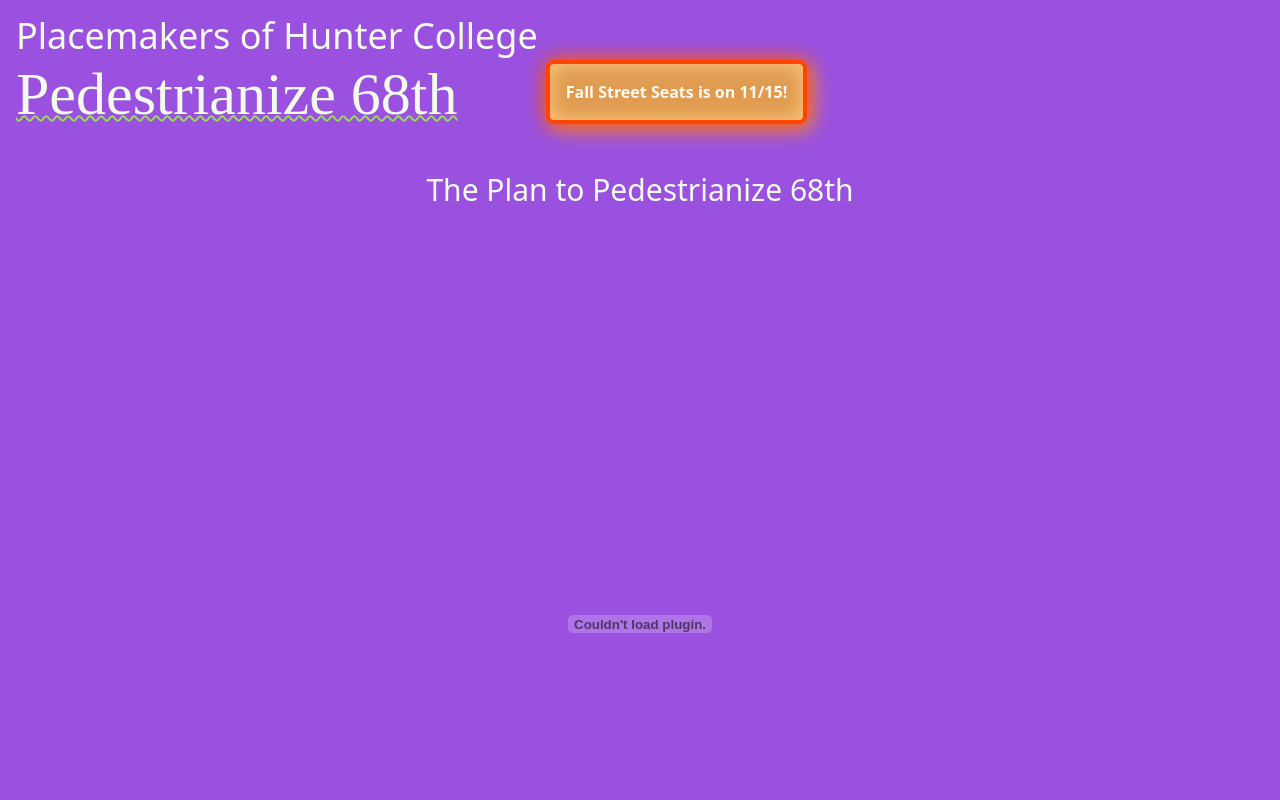
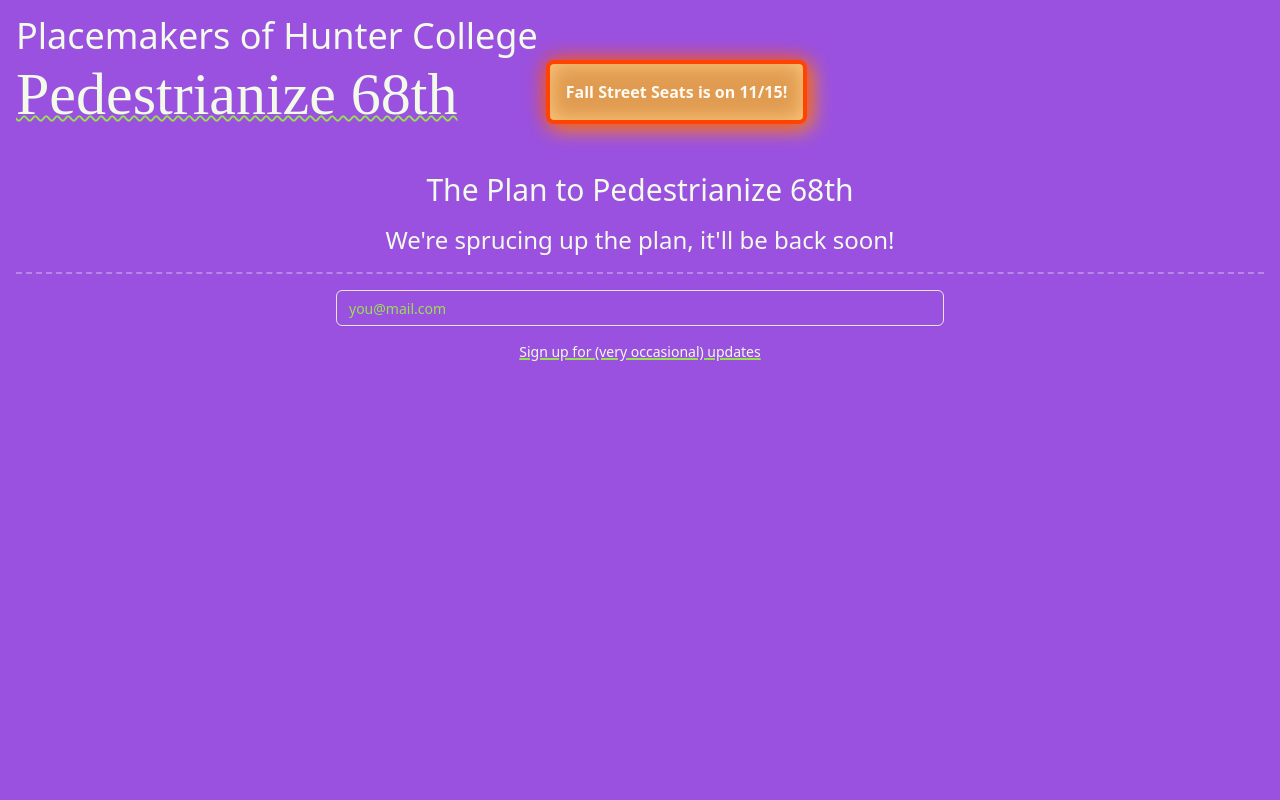
Before and after one commit to kroy/hunter-parking-day, an Astro site: page /walkable-68 in a window 1280 px wide. Shown: the top 800 px of the page. Built offline with nearby package versions, Linux system fonts and the light colour scheme; Astro itself is replaced by a stand-in of ours; a web font is replaced by a local one.

Commit message:
remove plan for now

```diff
--- a/src/pages/walkable-68.astro
+++ b/src/pages/walkable-68.astro
@@ -5,8 +5,8 @@
 <Layout title="Pedestrianize 68th Plan">
   <main class="flex flex-col items-center gap-4">
     <div class="text-3xl">The Plan to Pedestrianize 68th</div>
-
-    <object data="plan.pdf" type="application/pdf" class="w-full h-screen"
-    ></object>
+    <div class="text-2xl">We're sprucing up the plan, it'll be back soon!</div>
+    <!-- <object data="plan.pdf" type="application/pdf" class="w-full h-screen"
+    ></object> -->
   </main>
 </Layout>
```
